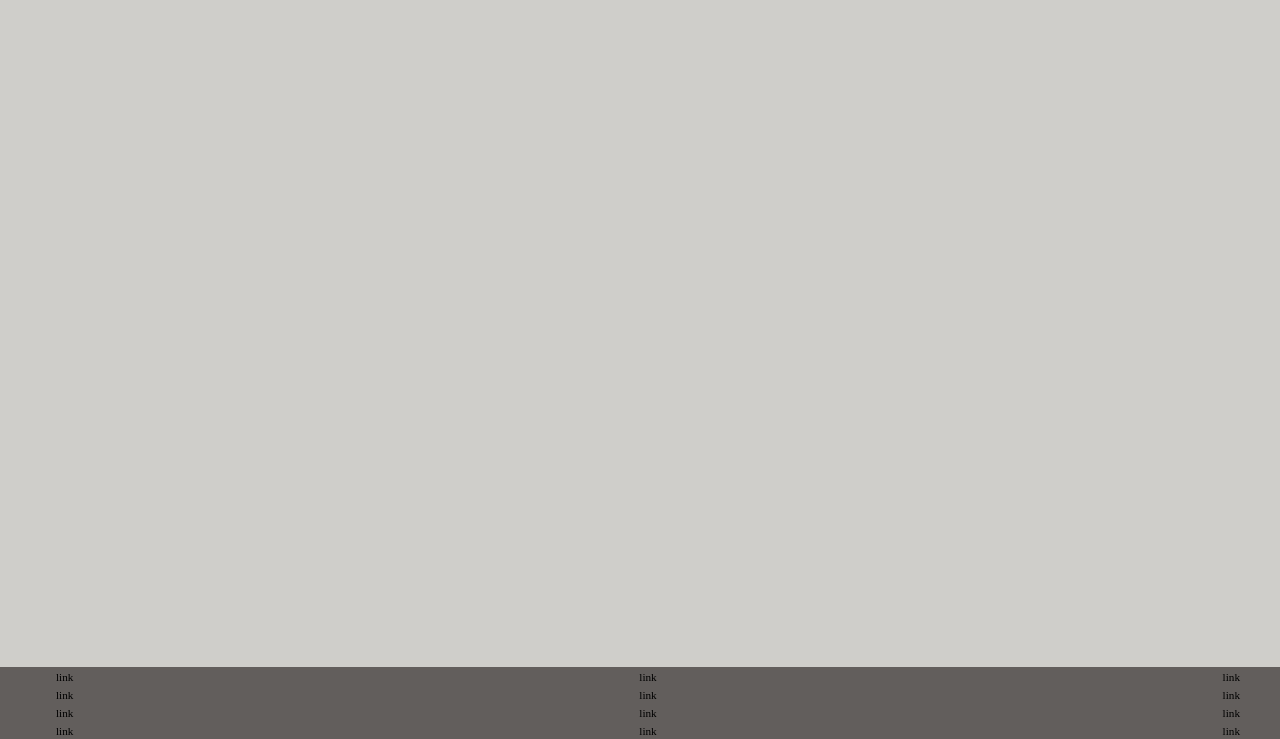
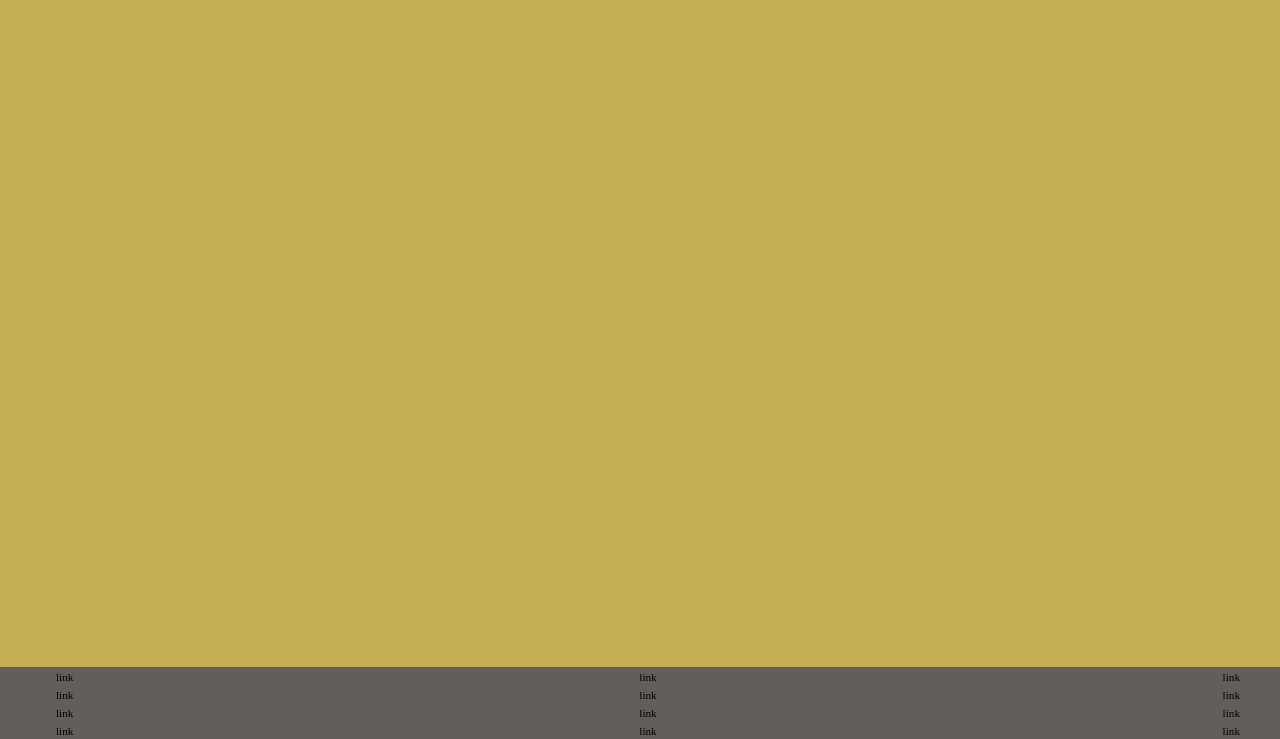
Before and after one commit to LauraDinsen/emergency-main, a plain HTML site: page index.html in a window 1280 px wide. Shown: the part 61-800 px from the top of the page. Drawn offline with Linux system fonts and the light colour scheme.

Commit message:
baggrundsfarve

```diff
--- a/css/custom.css
+++ b/css/custom.css
@@ -1,6 +1,6 @@
 :root {
   /* Background color */
-  --color-bg: #cfceca;
+  --color-bg: #c5ae51;
 
   /* Header background color */
   --color-head-bg: #625e5c;
```
